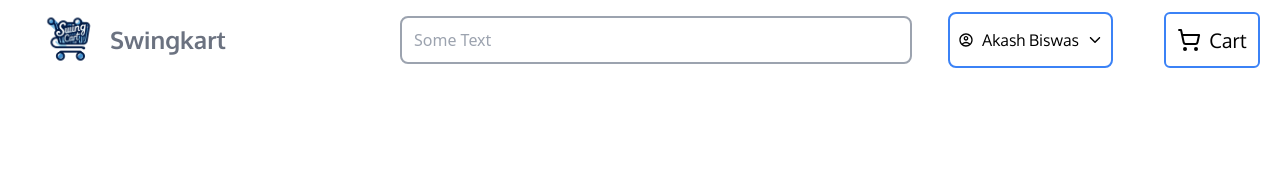
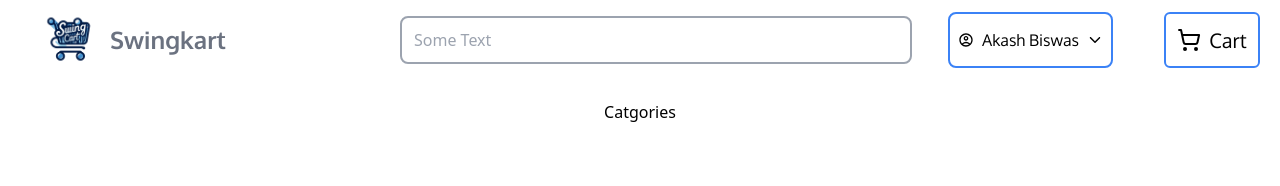
Before and after one commit to akashsWorld/e-commerce-platform, a React (Create React App) app in the folder frontend/: page / in a window 1280 px wide. Shown: the top 186 px of the page. Built offline with nearby package versions, Linux system fonts and the light colour scheme.

Commit message:
Routing Definitions minor updated.

```diff
--- a/frontend/src/App.tsx
+++ b/frontend/src/App.tsx
@@ -1,17 +1,35 @@
 import React from "react";
-import Navbar from "./components/Navbar";
-import { Outlet } from "react-router-dom";
+import {
+  createBrowserRouter,
+  RouterProvider,
+} from "react-router-dom";
+import RootPage from "./RootPage";
+import Home,{loader as homeLoader} from "./pages/Home";
+
+
+
+const router= createBrowserRouter([
+  {
+    path:'/',
+    element:<RootPage/>,
+    children:[
+      {
+        index:true,
+        element:<Home/>,
+        loader: homeLoader
+      }
+    ]
+  }
+])
+
+
 
 const App = () => {
 
-  const isLoigin=true;
-  const userName= 'Akash Biswas';
+
 
   return (
-    <>
-      <Navbar isLogin={isLoigin} userName={userName}/>
-      <Outlet />
-    </>
+    <RouterProvider router={router}/>
   );
 };
 
--- /dev/null
+++ b/frontend/src/RootPage.tsx
@@ -0,0 +1,18 @@
+import React from "react";
+import { Outlet } from "react-router-dom";
+import Navbar from "./components/Navbar";
+
+const RootPage = () => {
+  const isLoigin = true;
+  const userName = "Akash Biswas";
+  return (
+    <>
+      <Navbar isLogin={isLoigin} userName={userName} />
+      <div>
+        <Outlet />
+      </div>
+    </>
+  );
+};
+
+export default RootPage;
--- a/frontend/src/components/Categories.tsx
+++ b/frontend/src/components/Categories.tsx
@@ -2,8 +2,8 @@ import React from 'react'
 
 const Categories = () => {
   return (
-    <div>
-
+    <div className='flex justify-center items-center p-3 h-fit m-2 overflow-hidden'>
+        Catgories
     </div>
   )
 }
--- a/frontend/src/components/Navbar.tsx
+++ b/frontend/src/components/Navbar.tsx
@@ -1,6 +1,6 @@
 import React, { useState } from "react";
 import siteIcon from "./../assets/site-icon.png";
-import { Link, NavLink, useNavigate, useLocation } from "react-router-dom";
+import { Link, useNavigate } from "react-router-dom";
 import Button from "./Button";
 import { MdOutlineAccountCircle } from "react-icons/md";
 import { IoIosArrowDown,IoIosArrowUp } from "react-icons/io";
@@ -39,8 +39,10 @@ const Navbar = ({
     }
   ]
 
-  const onSearch = () => {
-    // TODO: handle the search param;
+  const onSearch = (eve:React.KeyboardEvent<HTMLInputElement>) => {
+    if(eve.key==="Enter"){
+
+    }
   };
 
   return (
@@ -68,6 +70,7 @@ const Navbar = ({
           value={searchParam}
           onChange={(eve) => setSerchParam(eve.target.value)}
           placeholder="Some Text"
+          onKeyUp={onSearch}
         />
         {isLogin ? (
           <div className="flex my-3 mx-5 w-44 flex-col overflow-visible cursor-pointer ">
@@ -88,7 +91,7 @@ const Navbar = ({
             </span>
             <div className={`${onHover?'block':'hidden'} hover:block h-36 w-fit p-3 `} onMouseOver={()=>setOnHover(true)} onMouseLeave={()=>setOnHover(false)}>
               {navItems.map((items,indx)=>
-              <div className="text-lg font-oxygen font-medium flex justify-start gap-2 p-2 hover:bg-blue-300 items-center">{items.itemIcon}
+              <div key={indx} className="text-lg font-oxygen font-medium flex justify-start gap-2 p-2 hover:bg-blue-300 items-center">{items.itemIcon}
                 <Link to={items.routeLink}><p>{items.pageName}</p></Link>
               </div>)}
             </div>
--- a/frontend/src/index.tsx
+++ b/frontend/src/index.tsx
@@ -2,24 +2,12 @@ import React from 'react';
 import ReactDOM from 'react-dom/client';
 import './index.css';
 import App from './App';
-import {
-  createBrowserRouter,
-  RouterProvider,
-} from "react-router-dom";
 
-
-
-const router= createBrowserRouter([
-  {
-    path:'/',
-    element:<App/>,
-  }
-])
 
 
 const root = ReactDOM.createRoot(
   document.getElementById('root') as HTMLElement
 );
 root.render(
-    <RouterProvider router={router}/>
+    <App/>
 );
--- /dev/null
+++ b/frontend/src/pages/Home.tsx
@@ -0,0 +1,16 @@
+import React from "react";
+import Categories from "../components/Categories";
+
+const Home = () => {
+  return (
+    <section >
+      <Categories />
+    </section>
+  );
+};
+
+export default Home;
+
+export const loader=async()=>{
+    return null;
+}
```
